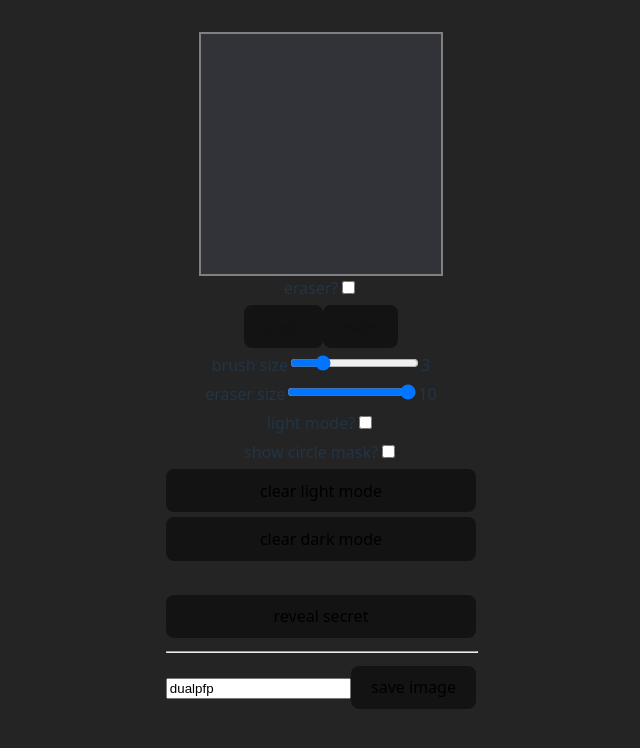
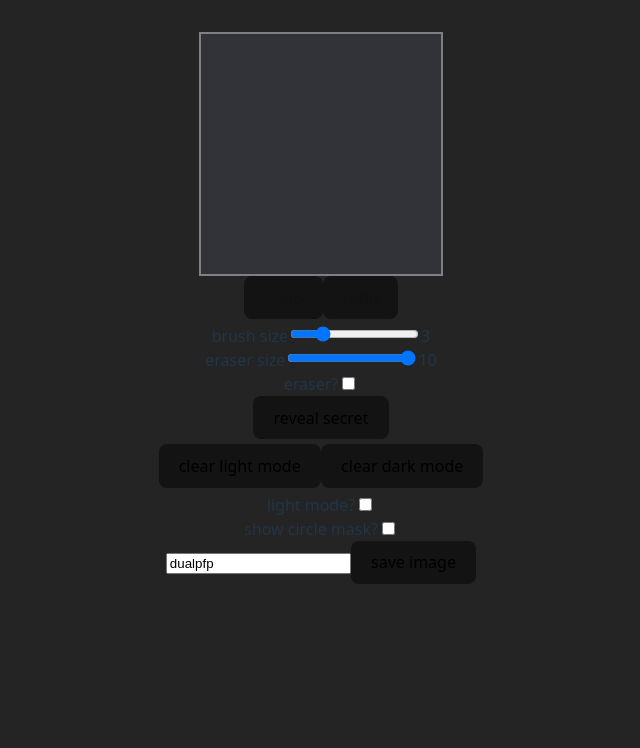
Before and after one commit to krispyre/dualpfp, a React (Vite) app: page / in a window 1280 px wide. Shown: the top 748 px of the page, without its empty margins (319-959 px from the left). Built offline with nearby package versions, Linux system fonts and the light colour scheme.

Commit message:
move toolbar upward

```diff
--- a/src/App.tsx
+++ b/src/App.tsx
@@ -1,7 +1,6 @@
 import { useEffect, useReducer, useRef, useState } from "react";
 import Layer from "./components/layer";
 import type { LayerHandle } from "./components/layer";
-import Toolbar from "./components/toolbar";
 import "./App.css";
 import CircleMask from "./components/circleMask";
 import { reducer, initialState } from "./reducer";
@@ -63,6 +62,8 @@ function App() {
       localStorage.setItem("stepCount", JSON.stringify(stepCount));
     }
   }, [drawHistory, stepCount]);
+
+  const [filename, setFilename] = useState("dualpfp");
 
   // track last draw action then dispatch
   const trackedDispatch = (action: Action) => {
@@ -213,28 +214,127 @@ function App() {
         <canvas id="ui" className="layer" width={LENGTH}></canvas>
         <CircleMask isEnabled={showCircleMask} length={LENGTH} />
       </section>
-      <Toolbar
-        drawHistStep={state.stepCount}
-        maxDhStep={state.maxStepCount}
-        isEraser={isEraser}
-        brushSize={brushSize}
-        eraserSize={eraserSize}
-        isLight={isLight}
-        showCircleMask={showCircleMask}
-        showSecret={showSecret}
-        onSetEraser={handleSetEraser}
-        onUndo={handleUndo}
-        onRedo={handleRedo}
-        onSetBrushSize={handleSetBrushSize}
-        onSetEraserSize={handleSetEraserSize}
-        onSetLight={handleSetLight}
-        onSetCircleMask={handleSetCircleMask}
-        onClearLight={handleClearLight}
-        onClearDark={handleClearDark}
-        onSaveImg={handleSaveImg}
-        onToggleSecret={handleToggleSecret}
-        onShowSecret={handleShowSecret}
-      />
+      <section className="tools">
+        <div id="undoStack">
+          <button
+            name="undo"
+            id="undo"
+            onClick={handleUndo}
+            disabled={stepCount <= 0}
+          >
+            undo
+          </button>
+          <button
+            name="redo"
+            id="redo"
+            onClick={handleRedo}
+            disabled={stepCount >= maxStepCount}
+          >
+            redo
+          </button>
+        </div>
+        <div id="toolSettings">
+          <div id="brushSettings">
+            <label htmlFor="brushSize">brush size</label>
+            <input
+              type="range"
+              min="1"
+              max="10"
+              id="brushSize"
+              name="brushSize"
+              value={brushSize}
+              onChange={(e) => handleSetBrushSize(Number(e.target.value))}
+            />
+            <label htmlFor="brushSize">{brushSize}</label>
+          </div>
+          <div id="eraserSettings">
+            <label htmlFor="eraserSize">eraser size</label>
+            <input
+              type="range"
+              min="1"
+              max="10"
+              id="eraserSize"
+              name="eraserSize"
+              value={eraserSize}
+              onChange={(e) => handleSetEraserSize(Number(e.target.value))}
+            />
+            <label htmlFor="brushSize">{eraserSize}</label>
+          </div>
+          <div>
+            <label htmlFor="isEraser">eraser?</label>
+            <input
+              type="checkbox"
+              name="isEraser"
+              id="isEraser"
+              checked={isEraser}
+              onChange={(e) => handleSetEraser(e.target.checked)}
+            />
+          </div>
+          <button
+            onClick={handleToggleSecret}
+            onPointerLeave={() => handleShowSecret(0, false)}
+            onPointerMove={(e) => {
+              const hue = Math.round(
+                (e.nativeEvent.offsetX / (e.target as HTMLElement).clientWidth) *
+                  255,
+              );
+              handleShowSecret(hue, true);
+            }}
+          >
+            {showSecret ? "regular bg" : "reveal secret"}
+          </button>
+        </div>
+        <div id="clearActions">
+          <button
+            name="clearLayerLight"
+            id="clearLayerLight"
+            onClick={handleClearLight}
+          >
+            clear light mode
+          </button>
+          <button
+            name="clearLayerDark"
+            id="clearLayerDark"
+            onClick={handleClearDark}
+          >
+            clear dark mode
+          </button>
+        </div>
+        <div id="displaySettings">
+          <div>
+            <label htmlFor="isLight">light mode?</label>
+            <input
+              type="checkbox"
+              name="isLight"
+              id="isLight"
+              checked={isLight}
+              onChange={(e) => handleSetLight(e.target.checked)}
+            />
+          </div>
+          <div>
+            <label htmlFor="showCircleMask">show circle mask?</label>
+            <input
+              type="checkbox"
+              name="showCircleMask"
+              id="showCircleMask"
+              checked={showCircleMask}
+              onChange={(e) => handleSetCircleMask(e.target.checked)}
+            />
+          </div>
+          <div id="saveField">
+            <input
+              type="text"
+              placeholder="pfp"
+              id="filenameField"
+              value={filename}
+              onChange={(e) => setFilename(e.target.value)}
+            />
+            <button id="saveButton" onClick={() => handleSaveImg(filename)}>
+              save image
+            </button>
+          </div>
+        </div>
+      </section>
     </>
   );
 }
--- a/src/components/toolbar.tsx
+++ /dev/null
@@ -1,212 +0,0 @@
-import { useState } from "react";
-
-type ToolbarProps = {
-  drawHistStep: number;
-  maxDhStep: number;
-  isEraser: boolean;
-  brushSize: number;
-  eraserSize: number;
-  isLight: boolean;
-  showCircleMask: boolean;
-  showSecret: boolean;
-  onSetEraser: (wub: boolean) => void;
-  onUndo: () => void;
-  onRedo: () => void;
-  onSetBrushSize: (size: number) => void;
-  onSetEraserSize: (size: number) => void;
-  onSetLight: (wub: boolean) => void;
-  onSetCircleMask: (wub: boolean) => void;
-  onClearLight: () => void;
-  onClearDark: () => void;
-  onSaveImg: (name: string) => void;
-  onShowSecret: (hue: number, isShow: boolean) => void;
-  onToggleSecret: () => void;
-};
-
-const Toolbar = ({
-  drawHistStep,
-  maxDhStep,
-  isEraser,
-  brushSize,
-  eraserSize,
-  isLight,
-  showCircleMask,
-  showSecret,
-  onSetEraser,
-  onUndo,
-  onRedo,
-  onSetBrushSize,
-  onSetEraserSize,
-  onSetLight,
-  onSetCircleMask,
-  onClearLight,
-  onClearDark,
-  onSaveImg,
-  onShowSecret,
-  onToggleSecret,
-}: ToolbarProps) => {
-  const [filename, setFilename] = useState("dualpfp");
-  const handleSetEraser = (e: React.ChangeEvent<HTMLInputElement>) => {
-    onSetEraser(e.target.checked);
-  };
-
-  const handleUndo = () => {
-    onUndo();
-  };
-
-  const handleRedo = () => {
-    onRedo();
-  };
-
-  const handleSetBrushSize = (e: React.ChangeEvent<HTMLInputElement>) => {
-    onSetBrushSize(Number(e.target.value));
-  };
-
-  const handleSetEraserSize = (e: React.ChangeEvent<HTMLInputElement>) => {
-    onSetEraserSize(Number(e.target.value));
-  };
-
-  const handleSetLight = (e: React.ChangeEvent<HTMLInputElement>) => {
-    onSetLight(e.target.checked);
-    // console.warn("hmm", e.target.checked);
-  };
-
-  const handleSetCircleMask = (e: React.ChangeEvent<HTMLInputElement>) => {
-    onSetCircleMask(e.target.checked);
-  };
-
-  const handleClearLight = () => {
-    onClearLight();
-  };
-
-  const handleClearDark = () => {
-    onClearDark();
-  };
-
-  const handleSaveImg = (filename: string) => {
-    onSaveImg(filename);
-  };
-
-  return (
-    <section className="tools">
-      <div>
-        <label htmlFor="isEraser">eraser?</label>
-        <input
-          type="checkbox"
-          name="isEraser"
-          id="isEraser"
-          checked={isEraser}
-          onChange={handleSetEraser}
-        />
-      </div>
-      <div id="undoStack">
-        <button
-          name="undo"
-          id="undo"
-          onClick={handleUndo}
-          disabled={drawHistStep <= 0}
-        >
-          undo
-        </button>
-        <button
-          name="redo"
-          id="redo"
-          onClick={handleRedo}
-          disabled={drawHistStep >= maxDhStep}
-        >
-          redo
-        </button>
-      </div>
-      <div id="brushSettings">
-        <label htmlFor="brushSize">brush size</label>
-        <input
-          type="range"
-          min="1"
-          max="10"
-          id="brushSize"
-          name="brushSize"
-          value={brushSize}
-          onChange={handleSetBrushSize}
-        />
-        <label htmlFor="brushSize">{brushSize}</label>
-      </div>
-      <div id="eraserSettings">
-        <label htmlFor="eraserSize">eraser size</label>
-        <input
-          type="range"
-          min="1"
-          max="10"
-          id="eraserSize"
-          name="eraserSize"
-          value={eraserSize}
-          onChange={handleSetEraserSize}
-        />
-        <label htmlFor="brushSize">{eraserSize}</label>
-      </div>
-      <div>
-        <label htmlFor="isLight">light mode?</label>
-        <input
-          type="checkbox"
-          name="isLight"
-          id="isLight"
-          checked={isLight}
-          onChange={handleSetLight}
-        />
-      </div>
-      <div>
-        <label htmlFor="showCircleMask">show circle mask?</label>
-        <input
-          type="checkbox"
-          name="showCircleMask"
-          id="showCircleMask"
-          checked={showCircleMask}
-          onChange={handleSetCircleMask}
-        />
-      </div>
-      <button
-        name="clearLayerLight"
-        id="clearLayerLight"
-        onClick={handleClearLight}
-      >
-        clear light mode
-      </button>
-      <button
-        name="clearLayerDark"
-        id="clearLayerDark"
-        onClick={handleClearDark}
-      >
-        clear dark mode
-      </button>
-      <br />
-      <button
-        onClick={onToggleSecret}
-        onPointerLeave={() => onShowSecret(0, false)}
-        onPointerMove={(e) => {
-          const hue = Math.round(
-            (e.nativeEvent.offsetX / (e.target as HTMLElement).clientWidth) *
-              255,
-          );
-          // console.log(hue);
-          onShowSecret(hue, true);
-        }}
-      >
-        {showSecret ? "regular bg" : "reveal secret"}
-      </button>
-      <hr />
-      <div id="saveField">
-        <input
-          type="text"
-          placeholder="pfp"
-          id="filenameField"
-          value={filename}
-          onChange={(e) => setFilename(e.target.value)}
-        />
-        <button id="saveButton" onClick={() => handleSaveImg(filename)}>
-          save image
-        </button>
-      </div>
-    </section>
-  );
-};
-
-export default Toolbar;
```
